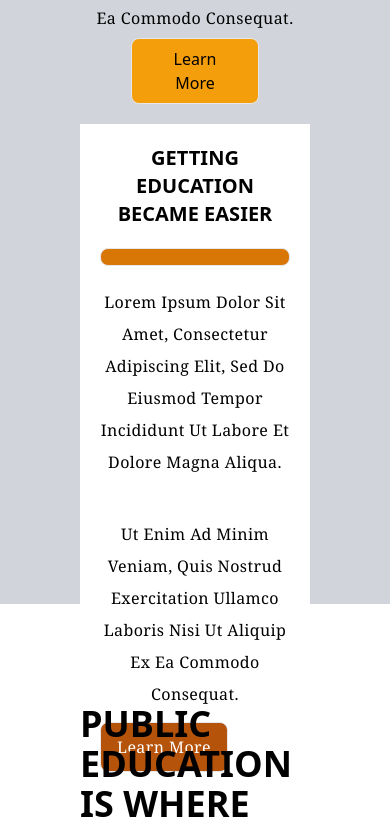
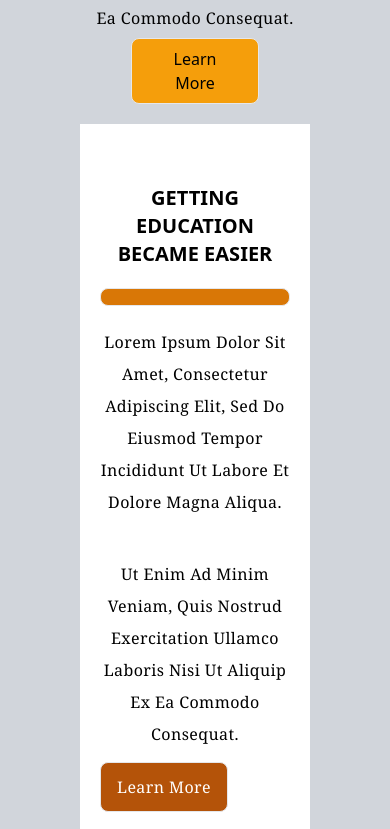
Before and after one commit to yafet-123/Sample_education_sample3_frontend, a Next.js app: page / in a window 390 px wide. Shown: the part 5980-6809 px from the top of the page. Built offline with nearby package versions, Linux system fonts and the light colour scheme.

Commit message:
making mobile responsive

```diff
--- a/components/Programmes.js
+++ b/components/Programmes.js
@@ -2,7 +2,7 @@ import React from "react";
 
 export function Programmes() {
   return (
-    <div className="pt-20 px-20 w-full h-full bg-gray-300">
+    <div className="py-20 px-20 w-full h-full bg-gray-300">
       <div className="max-w-2xl mx-auto flex flex-col items-center mb-5">
         <h1 className="text-2xl font-bold uppercase text-center mb-5">
           New Programmes
@@ -20,7 +20,7 @@ export function Programmes() {
 
       <div className="w-full h-full lg:relative">
         <div className="hidden lg:block w-96 h-[40rem] bg-amber-500 mx-20"></div>
-        <div className="lg:absolute lg:top-20 w-full h-[30rem] bg-white grid grid-cols-1 lg:grid-cols-2 gap-10">
+        <div className="lg:absolute lg:top-20 w-full h-full lg:h-[30rem] bg-white grid grid-cols-1 lg:grid-cols-2 gap-10 py-10">
           <div className="hidden lg:block programmes-background w-full h-[30rem]"></div>
           <div className="flex flex-col">
             <h1 className="text-xl lg:text-4xl font-bold uppercase text-center lg:text-left px-5 lg:px-5 my-5 w-full lg:w-3/4">
```
